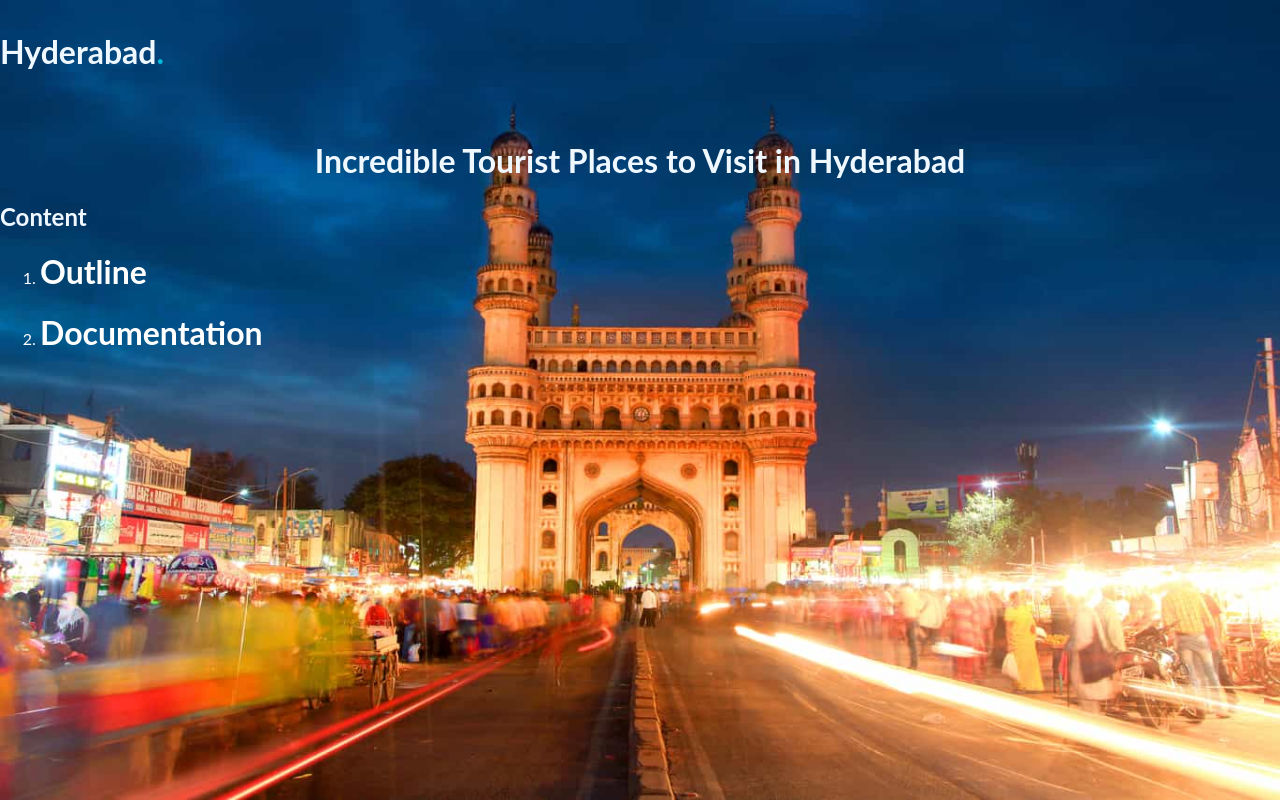
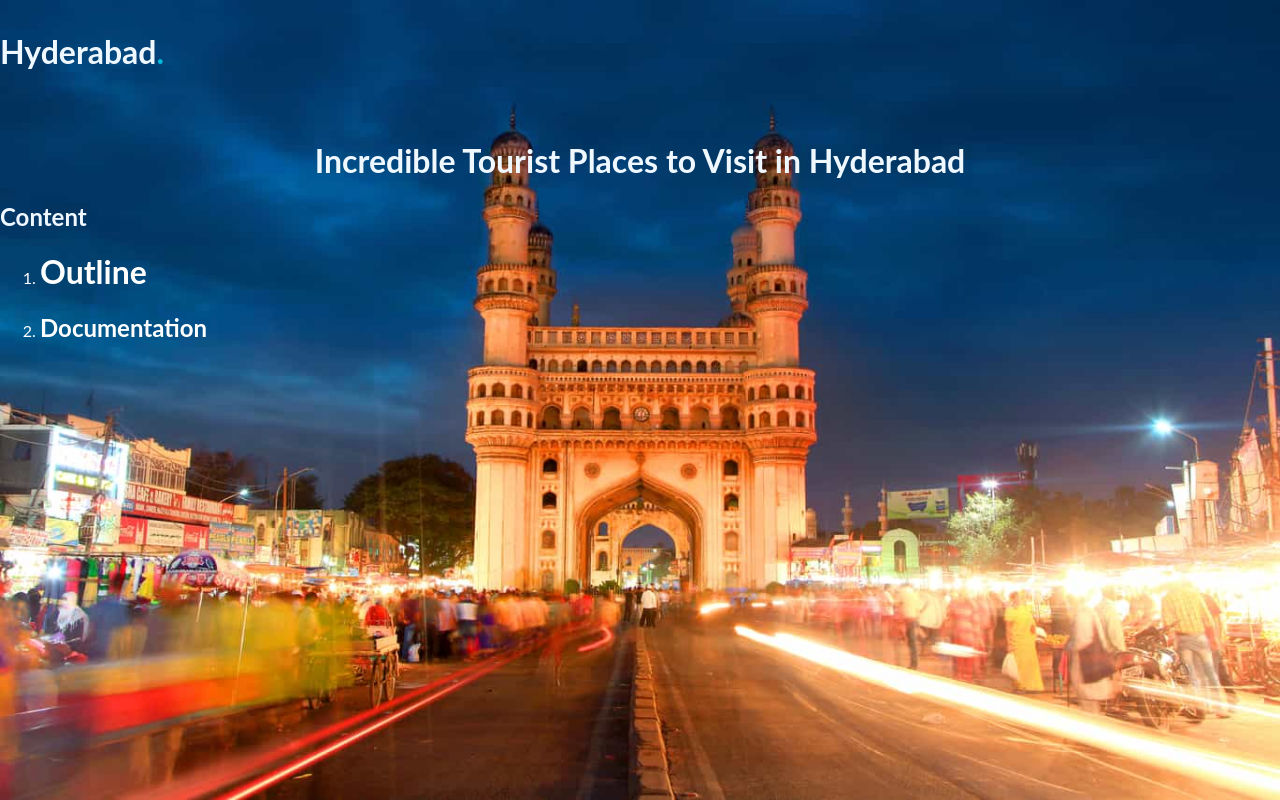
Before and after one commit to pmittaga/Practice, a plain HTML site: page Percy/index.html in a window 1280 px wide. Drawn offline with Linux system fonts and the light colour scheme.

Commit message:
updated files added

```diff
--- a/Percy/index.html
+++ b/Percy/index.html
@@ -80,7 +80,7 @@ a:active {
 
 
 
-  <a href="document.html"> <li><h1>Documentation</h1></li></a>
+  <a href="document.html"> <li><h2>Documentation</h2></li></a>
 
  </ol>
 
```
